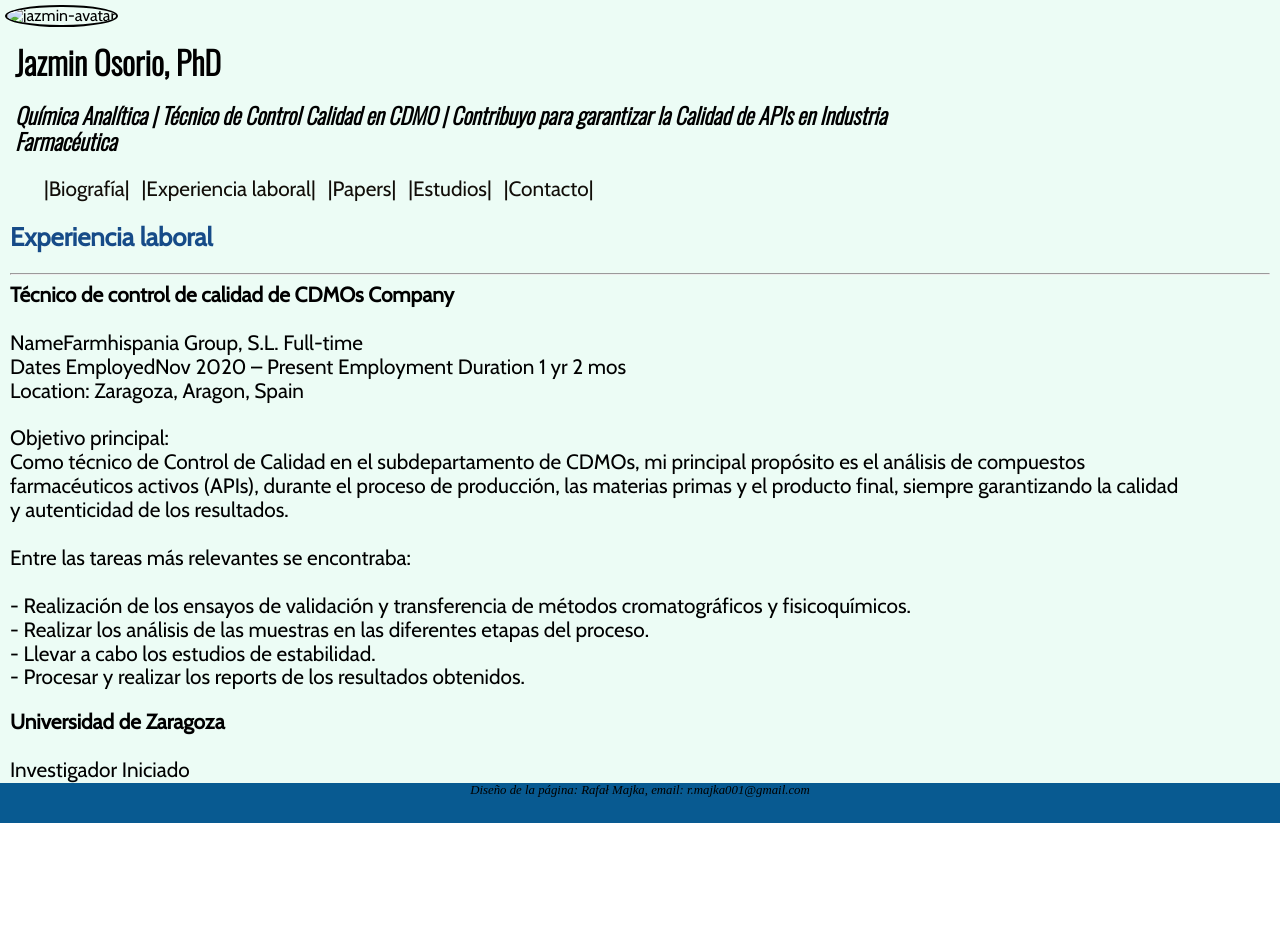
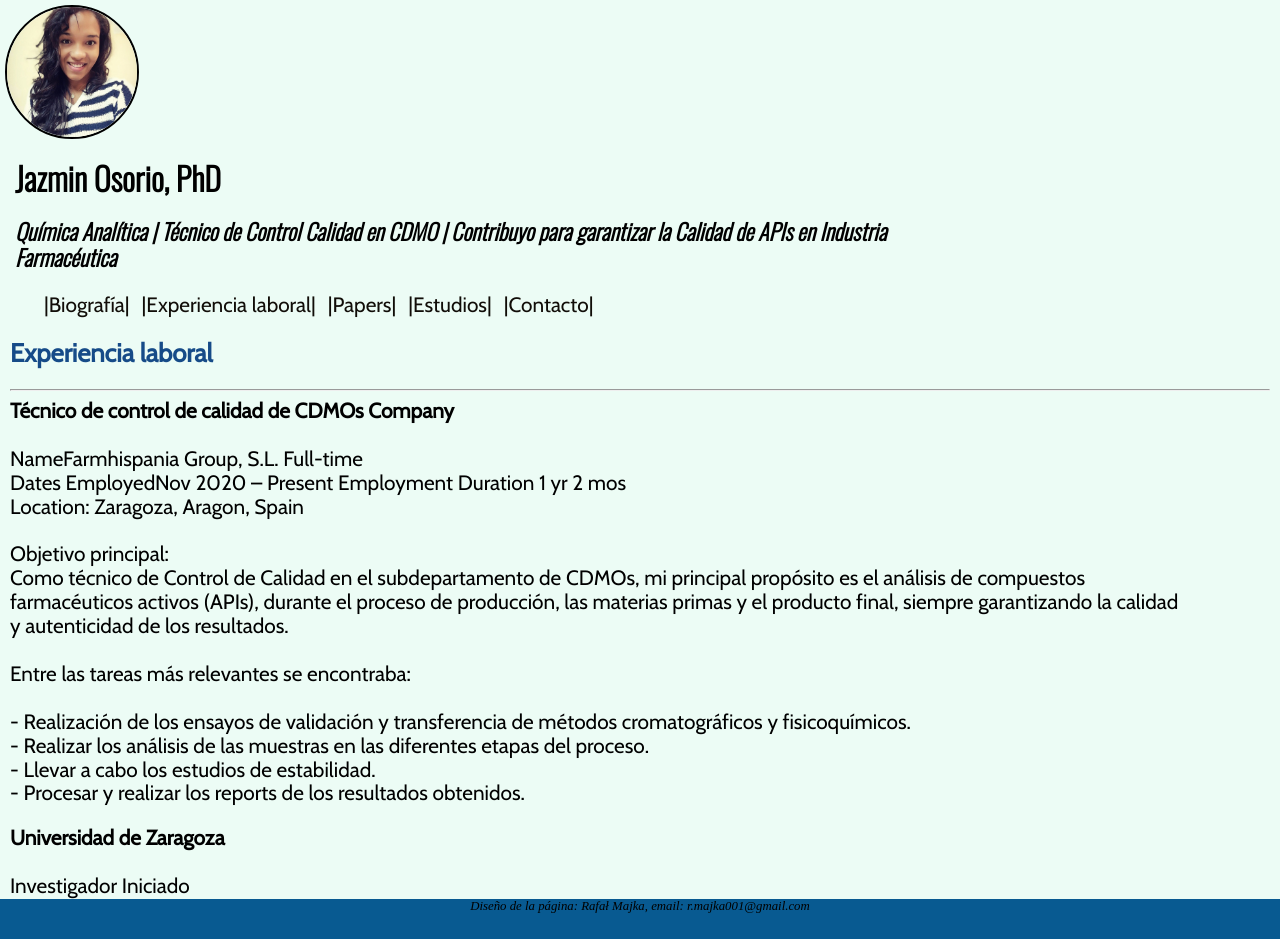
Before and after one commit to rmajka/jazminosorio, a plain HTML site: page experiencia.html in a window 1280 px wide. Before the commit the page ends 823 px from the top, so only its background shows below. Drawn offline with nearby package versions, Linux system fonts and the light colour scheme; the site is published under a folder, as on GitHub Pages, so addresses that start at the root find nothing.

Commit message:
Update experiencia.html

```diff
--- a/experiencia.html
+++ b/experiencia.html
@@ -36,7 +36,7 @@
         <figure class="avatar-con-nombre">
           <img
             class="avatar"
-            src="/imagenes/jazmin-avatar.jpg"
+            src="imagenes/jazmin-avatar.jpg"
             alt="jazmin-avatar"
           />
           <figcaption class="figcaption">
```
